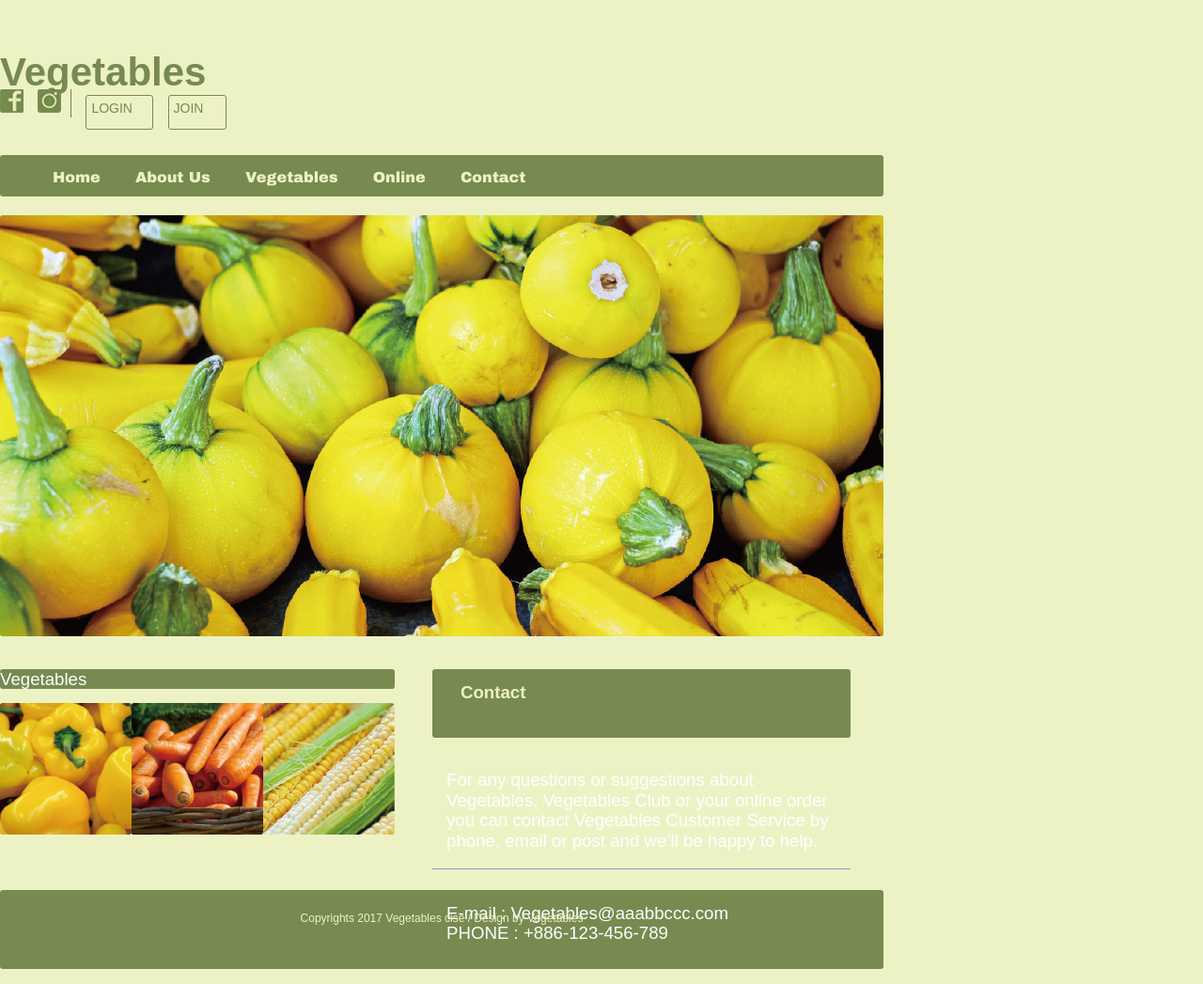
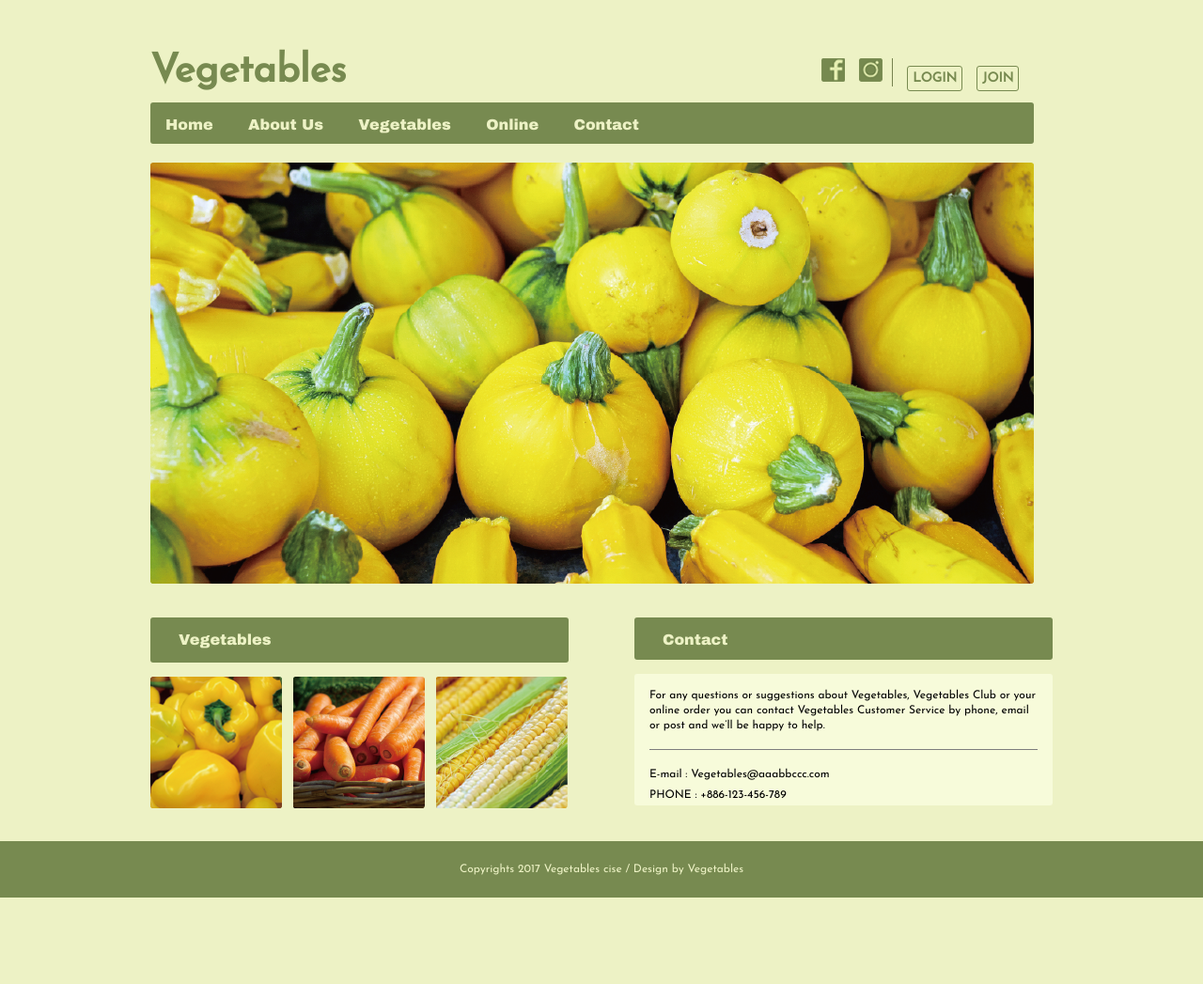
Before and after one commit to wwemndy/hw_wk3, a plain HTML site: page index.html in a window 1280 px wide. Shown: the whole page at 94% size. After the commit the page ends 955 px from the top, so only its background shows below. Drawn offline with Linux system fonts and the light colour scheme; a script that the page names is missing.

Commit message:
Add files via upload

```diff
--- a/css/main.css
+++ b/css/main.css
@@ -1,20 +1,24 @@
-html{
-    width: 1264px;
+*{
+    box-sizing: border-box;
+    margin: 0px;
+    padding: 0px;
 }
 body{
+    width: 1264px;
     font-family: Arial,BoldMT ,san-serif;
-    margin:0 auto;
-    width: 940px;
     background-color: #edf2c5;
     font-size: 14pt;
     color: #ffffff;
     display: block;
   }
+main{
+    width:940px;
+    margin: 0 auto;
+    padding: 0 150px;
+}
 header{
-    /* margin-top: 53px; */
+    width:940px;
     margin-top: 53px;
-    margin-bottom: 8px;
-    display: inline-block;
 }
 #title{
     display: inline-block;
@@ -23,8 +27,9 @@ header{
     font-weight: bold;
     font-size: 42px;
     color: #778a50;
+    margin-bottom: 8px;
 }
-.btn_header{
+#btn_header{
     display: inline-block;
     margin-left: 438px;
 }
@@ -135,11 +140,12 @@ nav{
     padding: 16px 0;
 }
 
-footer{
-    margin-top: 35px;
+/*footer{
+    width: 1264px;
     height:60px;
     font-size: 12px;
     color: #edf2c5;
-    padding-top: 24px;
     text-align: center;
-}
+    padding: 24px 479px 25px 479px;
+
+}*/
--- /dev/null
+++ b/css/main2.css
@@ -0,0 +1,165 @@
+*{
+  margin: 0px;
+  padding: 0px;
+  box-sizing: border-box;
+  /*font-family: Ubuntu;*/
+  /*設定一個元素樣式為 box-sizing: border-box;
+  這個元素的內距和邊框將不會增加元素本身的寬度*/
+  font-family: 'Josefin Sans';
+}
+
+body{
+  display: block;
+  background-color: #edf2c5;
+}
+
+main{
+  width:1260px;
+  /*background-color:red;*/
+  margin: 0 auto;
+  padding: 0 150px;
+}
+
+header{
+  margin-top: 53px;
+}
+
+#title{
+  /*display: inline-block;*/
+  width: 271px;
+  height: 42px;
+  font-weight: bold;
+  font-size: 42px;
+  color: #778a50;
+  margin-bottom: 8px;
+}
+#btn_header{
+  /*display: inline-block;*/
+  margin-left: 438px;
+  margin-bottom: 17px;
+}
+#btn_header_img{
+  border-right: 1px #778250 solid;
+}
+#btn_header_img a img{
+  margin-right: 10px;
+}
+
+#btn_header_text a{
+  font-size: 14px;
+  text-decoration: none;
+  height: 25px;
+  margin-left: 10px;
+  padding: 5px;
+  border: 1px #778a50 solid;
+  border-radius: 3px;
+  color:#778a50;
+  /*display: inline-block;*/
+}
+
+:link ,:visited {
+  font-weight: bold;
+  color: #edf2c5;
+  text-decoration: none;
+}
+
+.inline_block{
+  display: inline-block;
+}
+
+.title_block{
+  background-color: #778a50;
+  border-radius: 3px;
+  font-family: Arial Black;
+  font-size: 16px;
+  font-weight: bold;
+  color: #edf2c5;
+}
+#login{
+  width: 60px;
+}
+#join{
+  width: 50px;
+}
+nav{
+  width: 940px;
+  height: 44px;
+}
+
+nav a{
+  font-family: Arial Black;
+    font-size: 16px;
+    font-weight: bold;
+    color: #edf2c5;
+    padding: 15px 16px;
+    display: inline-block;
+    text-decoration:none;
+}
+
+#block_img_center{
+  margin: 20px 0px 30px 0px;
+}
+
+#vegetables{
+  width: 445px;
+  float: left;
+}
+
+#vegetables_title{
+  padding: 15px 0 15px 30px;
+  margin-bottom: 15px;
+}
+
+#vegetables_img img{
+  height: 140px;
+  width: 140px;
+  float: left;
+}
+
+#vegetables_img_2{
+  margin-left: 12px;
+  margin-right: 12px;
+}
+
+#contact{
+  float: right;
+  width: 445px;
+  height: 150px;
+}
+
+#contact_title{
+  height: 45px;
+  padding: 15px 0 15px 30px;
+  margin-bottom: 15px;
+}
+
+#contact_p{
+  height: 140px;
+  background-color: #F7FBDA;
+
+  font-size: 12px;
+  border-radius: 3px;
+}
+
+#contact_bar_1{
+  padding: 16px 0;
+  margin: 0 16px;
+  line-height: 1.33;
+  border-bottom: 1px solid #7D7D7D;
+}
+
+#contact_bar_2{
+  line-height: 1.83;
+  padding: 16px;
+}
+
+footer{
+  background-color: #778a50;
+  width:100%;
+    height:60px;
+    font-size: 12px;
+    color: #edf2c5;
+    text-align: center;
+    padding: 24px 479px 25px 479px;
+    margin-top: 35px;
+}
--- a/index.html
+++ b/index.html
@@ -3,19 +3,22 @@
 <head>
     <meta charset="utf-8" />
     <title>Hw_wk4_Vegetables</title>
-    <link rel="stylesheet" type="text/css" media="screen" href="css/main.css" />
+    <!--<link rel="stylesheet" type="text/css" media="screen" href="css/main.css" />-->
     <link rel="stylesheet" type="text/css" media="screen" href="css/normalize.css" />
+    <link rel="stylesheet" type="text/css" media="screen" href="css/main2.css" />
+    <link href="https://fonts.googleapis.com/css?family=Josefin+Sans" rel="stylesheet">
     <script src="main.js"></script>
 </head>
 <body>
+    <main>
     <header>
-        <div id="title">Vegetables</div>
-        <div id="btn_header">
-            <div class="btn_header_img">
+        <div id="title" class="inline_block">Vegetables</div>
+        <div id="btn_header" class="inline_block">
+                <div id="btn_header_img" class="inline_block">
                     <a href="#"><img src="img/btn_facebook.png" alt="facebook"></a>
                     <a href="#"><img src="img/btn_instagram.png" alt="instagram"></a>
                   </div>
-              <div class="btn_header_text">
+                  <div id="btn_header_text" class="inline_block">
                     <a href="#" id="login">LOGIN</a>
                     <a href="#" id="join">JOIN</a>
                   </div>
@@ -23,45 +26,42 @@
     </header><!--header-->
 
     <nav class="title_block">
-        <ul>
-            <li class="nav_li"><a href="#">Home</a></li>
-            <li class="nav_li"><a href="#">About Us</a></li>
-            <li class="nav_li"><a href="#">Vegetables</a></li>
-            <li class="nav_li"><a href="#">Online</a></li>
-            <li class="nav_li"><a href="#">Contact</a></li>
-        </ul>
+        <a href="#">Home</a>
+        <a href="#">About Us</a>
+        <a href="#">Vegetables</a>
+        <a href="#">Online</a>
+        <a href="#">Contact</a>
     </nav><!--nav-->
 
-    <main>
     <div id="block_img_center">
         <img src="img/img_main_pumpkin.png" alt="pumpkin">
     </div><!--center img-->
 
     <div id="block_under">
-        <div id="vegetables" >
+        <div id="vegetables" class="inline_block">
             <div class="title_block" id="vegetables_title">Vegetables</div>
-            <div id="vagetables_img">
+            <div id="vegetables_img">
                 <img src="img/img_vegetables_pepper.png" alt="">
-                <img src="img/img_vegetables_carrot.png" alt="">
+                <img id="vegetables_img_2" src="img/img_vegetables_carrot.png" alt="">
                 <img src="img/img_vegetables_corn.png" alt="">
             </div>
         </div><!--vegetables img-->
-        <div id="contact">
+        <div id="contact" class="inline_block">
             <div class="title_block" id="contact_title">Contact</div>
             <div id="contact_p">
-                    <p class="contact_bar">For any questions or suggestions about
+                    <p id="contact_bar_1">For any questions or suggestions about
                     Vegetables, Vegetables Club or your
                     online order you can contact Vegetables
                     Customer Service by phone, email or post
                     and we’ll be happy to help.</p>
-                    <hr>
-                    <p class="contact_bar">E-mail : Vegetables@aaabbccc.com <br>
+
+                    <p id="contact_bar_2">E-mail : Vegetables@aaabbccc.com <br>
                     PHONE : +886-123-456-789</p></div>
         </div><!--contact-->
     </div><!--under block-->
     </main>
 
-    <footer class="title_block">
+    <footer class="inline_block">
         Copyrights 2017 Vegetables cise /
         Design by Vegetables
     </footer><!--footer-->
```
Lines whose indentation alone changed are shown as unchanged.
